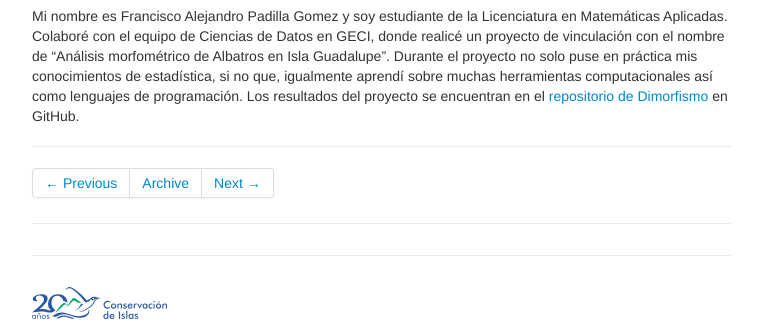
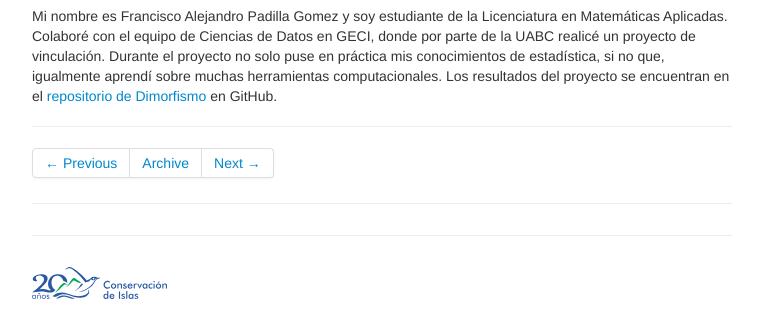
Before and after one commit to LizethMReyes/islasgeci.github.io, a Jekyll site: the page built from _posts/2021-05-20-catalogo_voluntariados.md, in a window 1280 px wide, cut to the strip 986-1315 px from the top of the page. Shown: the whole strip, without its empty margins (258-1021 px from the left). Built offline with Jekyll 4.4.1, drawn with Linux system fonts in a browser that asks for light colours.

Commit message:
💬 Edit volunteer section

```diff
--- a/_posts/2021-05-20-catalogo_voluntariados.md
+++ b/_posts/2021-05-20-catalogo_voluntariados.md
@@ -29,9 +29,8 @@ estadística y análisis de datos.
 ![Imagen Alejandro](https://s.gravatar.com/avatar/4bac14a92ea7d870a9c568879448444d?s=150)
 
 Mi nombre es Francisco Alejandro Padilla Gomez y soy estudiante de la Licenciatura en Matemáticas
-Aplicadas. Colaboré con el equipo de Ciencias de Datos en GECI, donde realicé un proyecto de
-vinculación con el nombre de "Análisis morfométrico de Albatros en Isla Guadalupe". Durante el
-proyecto no solo puse en práctica mis conocimientos de estadística, si no que, igualmente aprendí
-sobre muchas herramientas computacionales así como lenguajes de programación. Los resultados del
-proyecto se encuentran en el [repositorio de Dimorfismo](https://github.com/IslasGECI/dimorfismo) en
-GitHub.
+Aplicadas. Colaboré con el equipo de Ciencias de Datos en GECI, donde por parte de la UABC realicé
+un proyecto de vinculación. Durante el proyecto no solo puse en práctica mis conocimientos de
+estadística, si no que, igualmente aprendí sobre muchas herramientas computacionales. Los resultados
+del proyecto se encuentran en el [repositorio de
+Dimorfismo](https://github.com/IslasGECI/dimorfismo) en GitHub.
```
